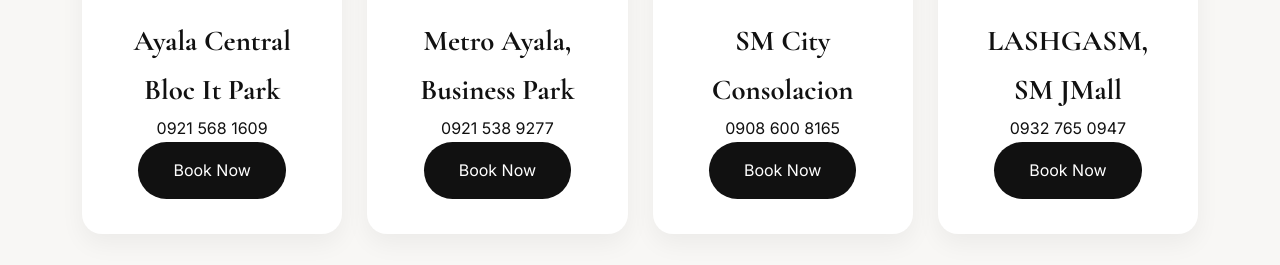
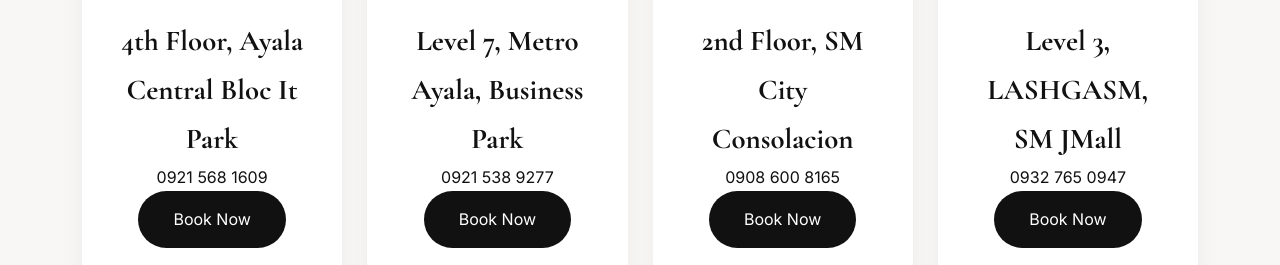
Before and after one commit to glamusalon2022-collab/glamusalon-website, a plain HTML site: page book.html in a window 1280 px wide. Shown: the part 596-861 px from the top of the page. Drawn offline with nearby package versions, Linux system fonts and the light colour scheme.

Commit message:
Update book.html

```diff
--- a/book.html
+++ b/book.html
@@ -58,7 +58,7 @@ Select your preferred Glam U Salon branch to continue your booking.
 
 <img src="image/ayala.jpg" alt="Ayala Central Bloc" class="branch-image">
 
-<h3>Ayala Central Bloc It Park</h3>
+<h3>4th Floor, Ayala Central Bloc It Park</h3>
 
 <p class="branch-contact"> 0921 568 1609</p>
 
@@ -73,7 +73,7 @@ Book Now
 
 <img src="image/metro.jpg" alt="Metro Ayala" class="branch-image">
 
-<h3>Metro Ayala, Business Park</h3>
+<h3>Level 7, Metro Ayala, Business Park</h3>
 
 <p class="branch-contact"> 0921 538 9277</p>
 
@@ -87,7 +87,7 @@ Book Now
 
 <img src="image/smconsolacion.jpg" alt="SM Consolacion" class="branch-image">
 
-<h3>SM City Consolacion</h3>
+<h3>2nd Floor, SM City Consolacion</h3>
 
 <p class="branch-contact"> 0908 600 8165</p>
 
@@ -101,7 +101,7 @@ Book Now
 
 <img src="image/jmall.jpg" alt="SM JMall" class="branch-image">
 
-<h3>LASHGASM, SM JMall</h3>
+<h3>Level 3, LASHGASM, SM JMall</h3>
 
 <p class="branch-contact"> 0932 765 0947</p>
 
```
